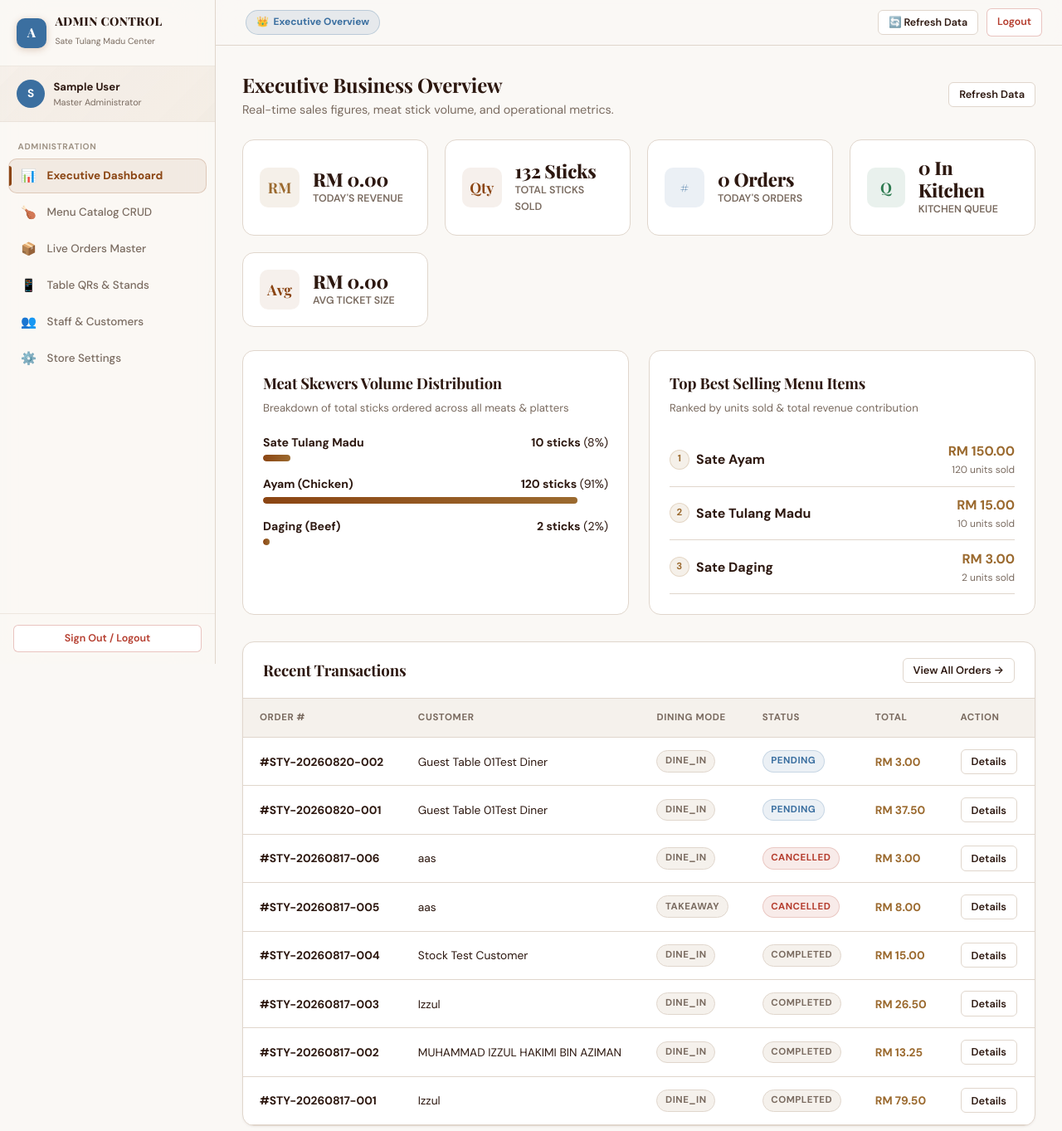
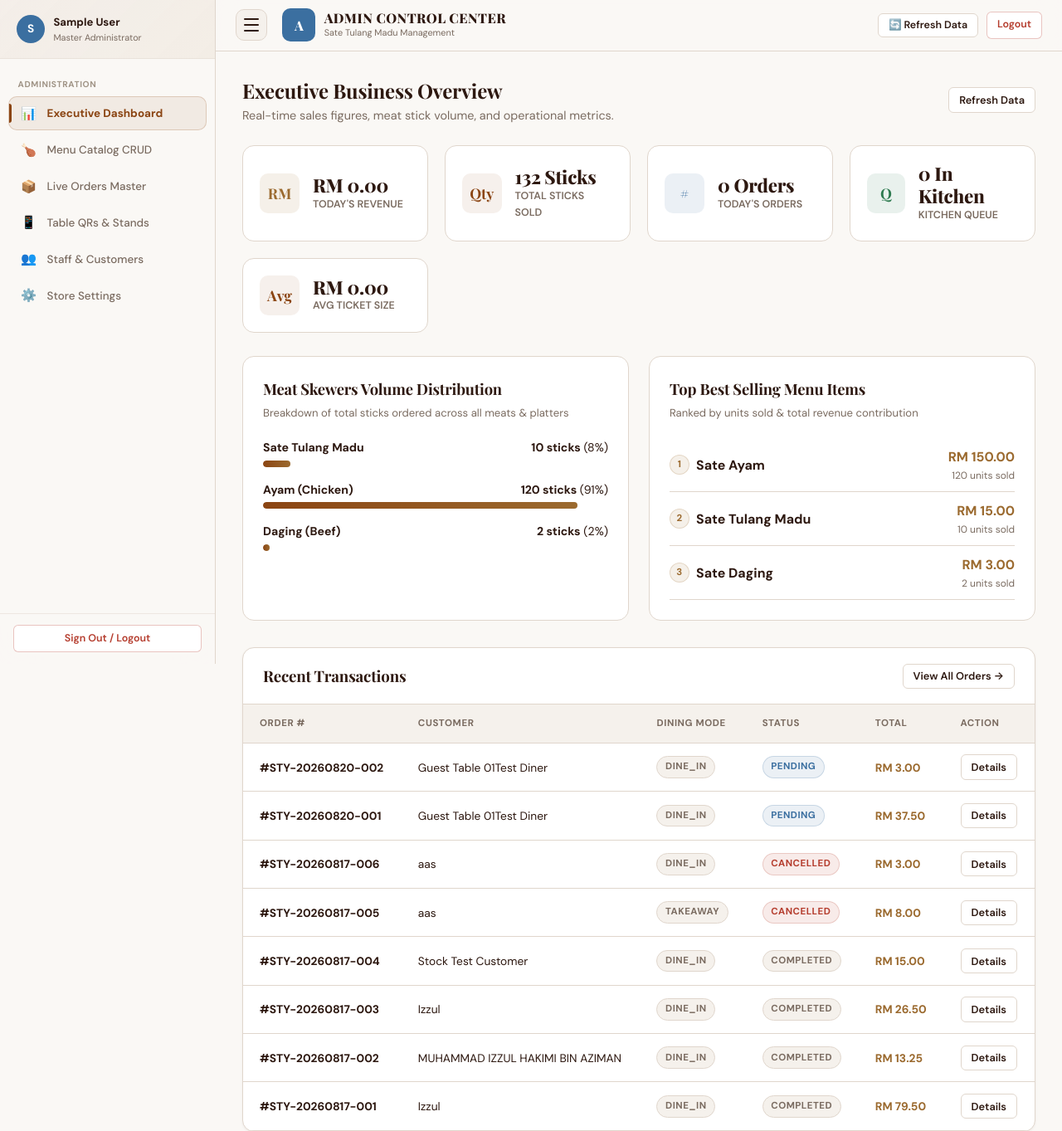
Before and after one commit to Izzul022/satay-ordering-system, a PHP site: page /admin.php in a window 1280 px wide. Shown: the top 1363 px of the page at 83% size. Run offline with PHP 8.4, Linux system fonts and the light colour scheme; the visitor is signed in with stand-in values (Sample User, id 1); data comes from the database, SQL or seed files in the repository.

Commit message:
Enable open/close collapsible sidebar and remove topbar badges and redundant quick portals

```diff
--- a/admin.php
+++ b/admin.php
@@ -79,16 +79,6 @@ $currentUser = get_current_auth_user();
                 <span class="sidenav-link-icon">⚙️</span>
                 <span>Store & Domain Settings</span>
             </button>
-
-            <div class="sidenav-section-title">Quick Portals</div>
-            <a href="kitchen.php" class="sidenav-link">
-                <span class="sidenav-link-icon">🍳</span>
-                <span>Kitchen Display (KDS)</span>
-            </a>
-            <a href="index.php" class="sidenav-link">
-                <span class="sidenav-link-icon">🛒</span>
-                <span>Customer Ordering View</span>
-            </a>
         </nav>
 
         <div class="sidenav-footer">
@@ -100,15 +90,6 @@ $currentUser = get_current_auth_user();
 
     <!-- ========== DESKTOP PERSISTENT SIDEBAR (Microsoft Store Layout) ========== -->
     <aside class="store-sidebar" id="store-sidebar">
-        <!-- Brand Header -->
-        <div class="store-sb-header">
-            <div class="store-sb-logo" style="background:var(--info);">A</div>
-            <div class="store-sb-brand-text">
-                <h2>ADMIN CONTROL</h2>
-                <span>Sate Tulang Madu Center</span>
-            </div>
-        </div>
-
         <!-- Admin User Card -->
         <div class="store-sb-user">
             <div class="store-sb-avatar" style="background:var(--info);"><?php echo strtoupper(substr($currentUser['full_name'] ?? 'Admin', 0, 1)); ?></div>
@@ -171,11 +152,6 @@ $currentUser = get_current_auth_user();
                     <h1>ADMIN CONTROL CENTER</h1>
                     <p>Sate Tulang Madu Management</p>
                 </div>
-            </div>
-
-            <!-- Active View Status Badge -->
-            <div class="store-topbar-dining-badge" style="background:var(--info-light); color:var(--info); border-color:rgba(59, 111, 160, 0.25);">
-                👑 <span id="topbar-admin-title">Executive Overview</span>
             </div>
 
             <div class="store-topbar-actions" style="margin-left:auto;">
--- a/assets/css/style.css
+++ b/assets/css/style.css
@@ -2974,54 +2974,12 @@ button, input, select, textarea {
 
 /* ---- Sidebar Internals ---- */
 .store-sb-header {
-  padding: 1.15rem 1.25rem;
-  border-bottom: 1px solid rgba(224, 214, 204, 0.5);
-  display: flex;
-  align-items: center;
-  gap: 0.65rem;
-}
-
-.store-sb-logo {
-  width: 36px;
-  height: 36px;
-  background: var(--primary);
-  border-radius: var(--radius-md);
-  display: flex;
-  align-items: center;
-  justify-content: center;
-  font-family: var(--font-heading);
-  font-weight: 800;
-  font-size: 0.95rem;
-  color: #fff;
-  flex-shrink: 0;
-  box-shadow: 0 2px 8px rgba(139, 69, 19, 0.25);
-}
-
-.store-sb-brand-text {
-  flex: 1;
-  min-width: 0;
-}
-
-.store-sb-brand-text h2 {
-  font-size: 0.88rem;
-  font-weight: 800;
-  letter-spacing: 0.03em;
-  line-height: 1.2;
-  white-space: nowrap;
-  overflow: hidden;
-  text-overflow: ellipsis;
-}
-
-.store-sb-brand-text span {
-  font-size: 0.65rem;
-  color: var(--text-muted);
-  font-family: var(--font-body);
-  font-weight: 400;
+  display: none; /* Removed to eliminate duplicate header; brand header is in topbar */
 }
 
 /* Sidebar User Card */
 .store-sb-user {
-  padding: 0.85rem 1.25rem;
+  padding: 1rem 1.25rem;
   background: linear-gradient(135deg, rgba(139, 69, 19, 0.05) 0%, rgba(155, 106, 47, 0.08) 100%);
   border-bottom: 1px solid rgba(224, 214, 204, 0.5);
   display: flex;
@@ -3194,7 +3152,7 @@ button, input, select, textarea {
 }
 
 /* ==========================================================================
-   DESKTOP LAYOUT (≥1024px) — 2-COLUMN APP SHELL
+   DESKTOP LAYOUT (≥1024px) — 2-COLUMN APP SHELL WITH TOGGLEABLE SIDEBAR
    ========================================================================== */
 @media (min-width: 1024px) {
   /* Show persistent sidebar */
@@ -3206,31 +3164,41 @@ button, input, select, textarea {
     left: 0;
     width: 260px;
     height: 100vh;
-    background: rgba(250, 248, 245, 0.82);
+    background: rgba(250, 248, 245, 0.88);
     backdrop-filter: blur(24px) saturate(1.5);
     -webkit-backdrop-filter: blur(24px) saturate(1.5);
     border-right: 1px solid var(--border-color);
     z-index: 1050;
     overflow: hidden;
+    transition: transform 0.3s cubic-bezier(0.4, 0, 0.2, 1);
   }
 
   /* Push canvas to the right */
   .store-canvas {
     margin-left: 260px;
-  }
-
-  /* Hide the hamburger button on desktop */
+    transition: margin-left 0.3s cubic-bezier(0.4, 0, 0.2, 1);
+  }
+
+  /* Collapsed state when hamburger toggle button is clicked */
+  body.sidebar-closed .store-sidebar {
+    transform: translateX(-100%);
+  }
+
+  body.sidebar-closed .store-canvas {
+    margin-left: 0 !important;
+  }
+
+  /* Ensure hamburger toggle button is ALWAYS visible on desktop so users can open or close sidebar */
   .store-topbar .nav-opener-btn {
-    display: none;
-  }
-
-  /* Hide brand text in topbar on desktop (brand is in sidebar) */
+    display: inline-flex;
+  }
+
   .store-topbar-brand .brand-text {
-    display: none;
+    display: block;
   }
 
   .store-topbar-brand .nav-logo-icon {
-    display: none;
+    display: flex;
   }
 
   /* Show dining badge in topbar */
@@ -3252,12 +3220,6 @@ button, input, select, textarea {
   /* Hero adjustments for wider canvas */
   .store-hero h2 {
     font-size: 2.15rem;
-  }
-
-  /* Hide mobile-only sidenav opener */
-  .app-sidenav-backdrop,
-  .app-sidenav {
-    /* Keep existing mobile drawer hidden on desktop — sidebar replaces it */
   }
 }
 
--- a/assets/js/app.js
+++ b/assets/js/app.js
@@ -237,6 +237,12 @@ const SatayApp = {
   },
 
   toggleSideNav() {
+    const storeSidebar = document.getElementById('store-sidebar');
+    if (window.innerWidth >= 1024 && storeSidebar) {
+      document.body.classList.toggle('sidebar-closed');
+      return;
+    }
+
     const sideNav = document.getElementById('app-side-nav');
     if (sideNav && sideNav.classList.contains('open')) {
       this.closeSideNav();
```
Also changed, not shown: index.php (+0 -9 lines), kitchen.php (+0 -16 lines).
